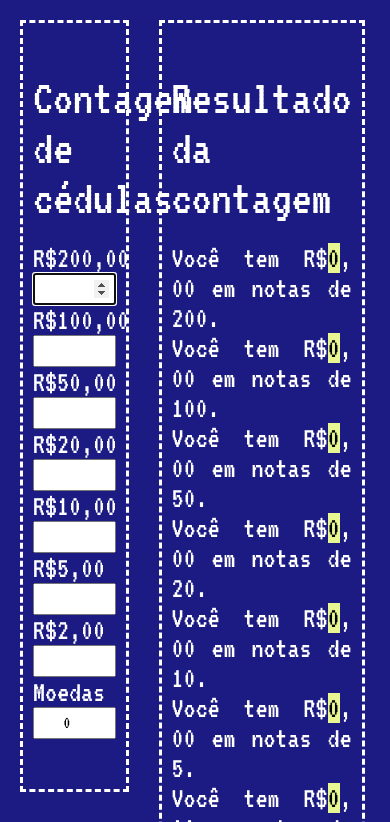
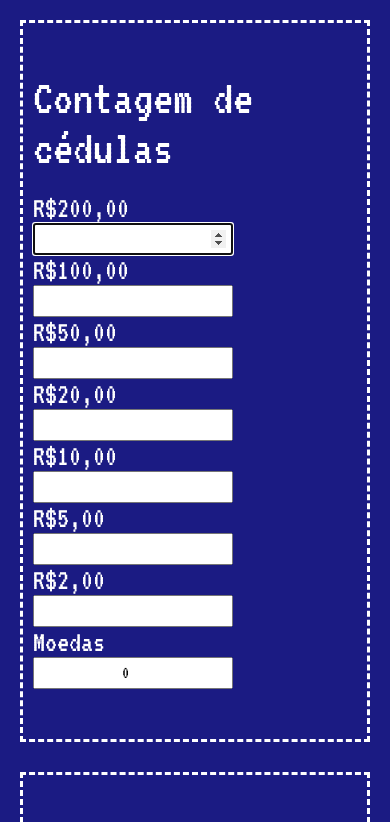
Before and after one commit to lucianotorresfilho/contagem, a plain HTML site: page index.html in a window 390 px wide. Shown: the top 822 px of the page. Drawn offline with Linux system fonts and the light colour scheme.

Commit message:
Update styles.css

```diff
--- a/styles.css
+++ b/styles.css
@@ -78,3 +78,14 @@ h2{
     text-align : center;
     padding: 30px;
 }
+
+@media screen and (max-width: 600px){
+        #container{
+            flex-direction: column;
+            min-width: fit-content;
+        }
+        #cardContagem{
+            min-width: 100%;
+            width: fit-content
+        }
+    }
```
